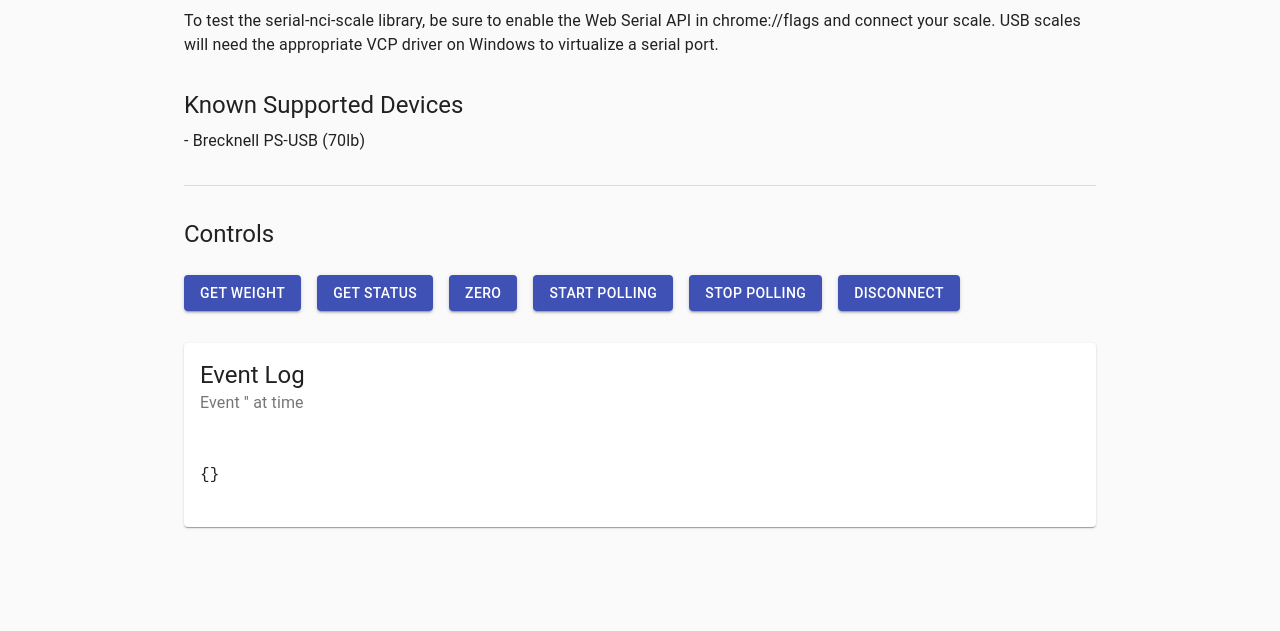
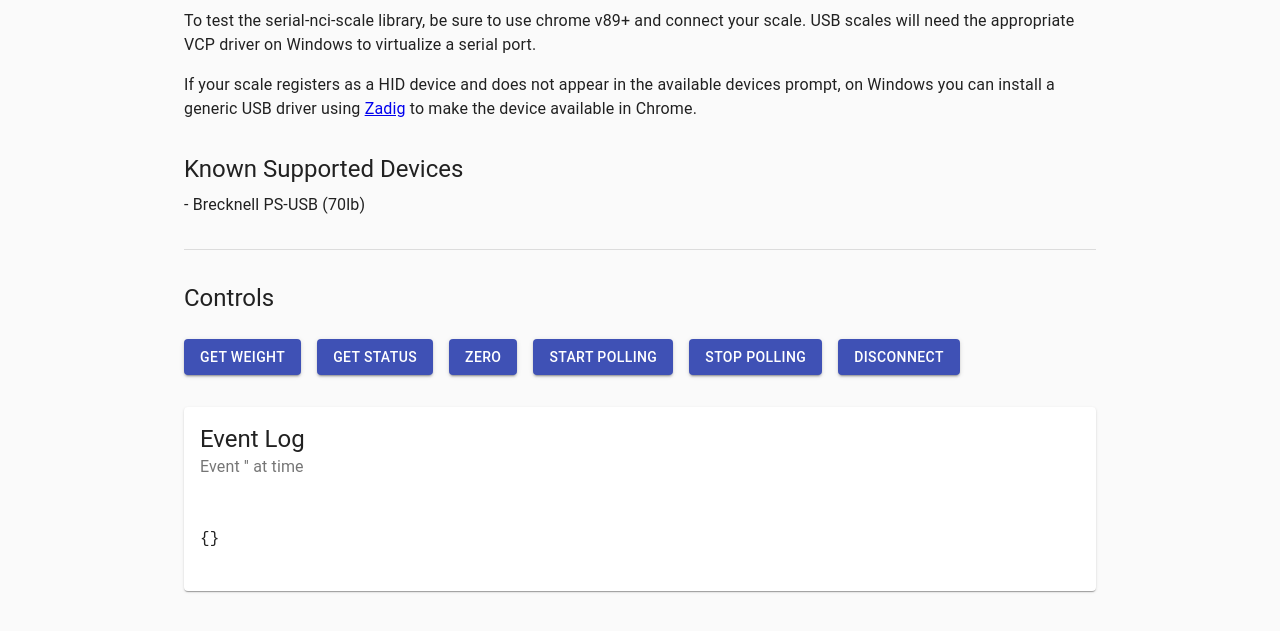
Before and after one commit to chris-rudmin/serial-nci-scale, a React app: page / in a window 1280 px wide. Shown: the part 141-772 px from the top of the page. Built offline with nearby package versions, Linux system fonts and the light colour scheme.

Commit message:
Update example

```diff
--- a/src/example/App.js
+++ b/src/example/App.js
@@ -20,6 +20,9 @@ const useStyles = makeStyles(theme => ({
   },
   spaceTop: {
     marginTop: theme.spacing(4),
+  },
+  lead: {
+    marginBottom: theme.spacing(2),
   }
 }));
 
@@ -69,9 +72,13 @@ export default function App() {
           Connect Your Scale!
         </Typography>
 
-        <Typography variant="body1" display="block">
-          To test the serial-nci-scale library, be sure to enable the Web Serial API in chrome://flags and connect your scale.
+        <Typography variant="body1" display="block" className={classes.lead}>
+          To test the serial-nci-scale library, be sure to use chrome v89+ and connect your scale.
           USB scales will need the appropriate VCP driver on Windows to virtualize a serial port.
+        </Typography>
+        <Typography variant="body1" display="block" className={classes.lead}>
+          If your scale registers as a HID device and does not appear in the available devices prompt,
+          on Windows you can install a generic USB driver using <a href="https://zadig.akeo.ie/">Zadig</a> to make the device available in Chrome.
         </Typography>
 
         <Typography variant="h5" gutterBottom className={classes.spaceTop}>
```
Also changed, not shown: docs/index.html (+1 -1 lines), docs/asset-manifest.json, docs/static/js/2.8f390a53.chunk.js.LICENSE.txt (renamed from docs/static/js/2.786f3a79.chunk.js.LICENSE.txt), 8 other files.
